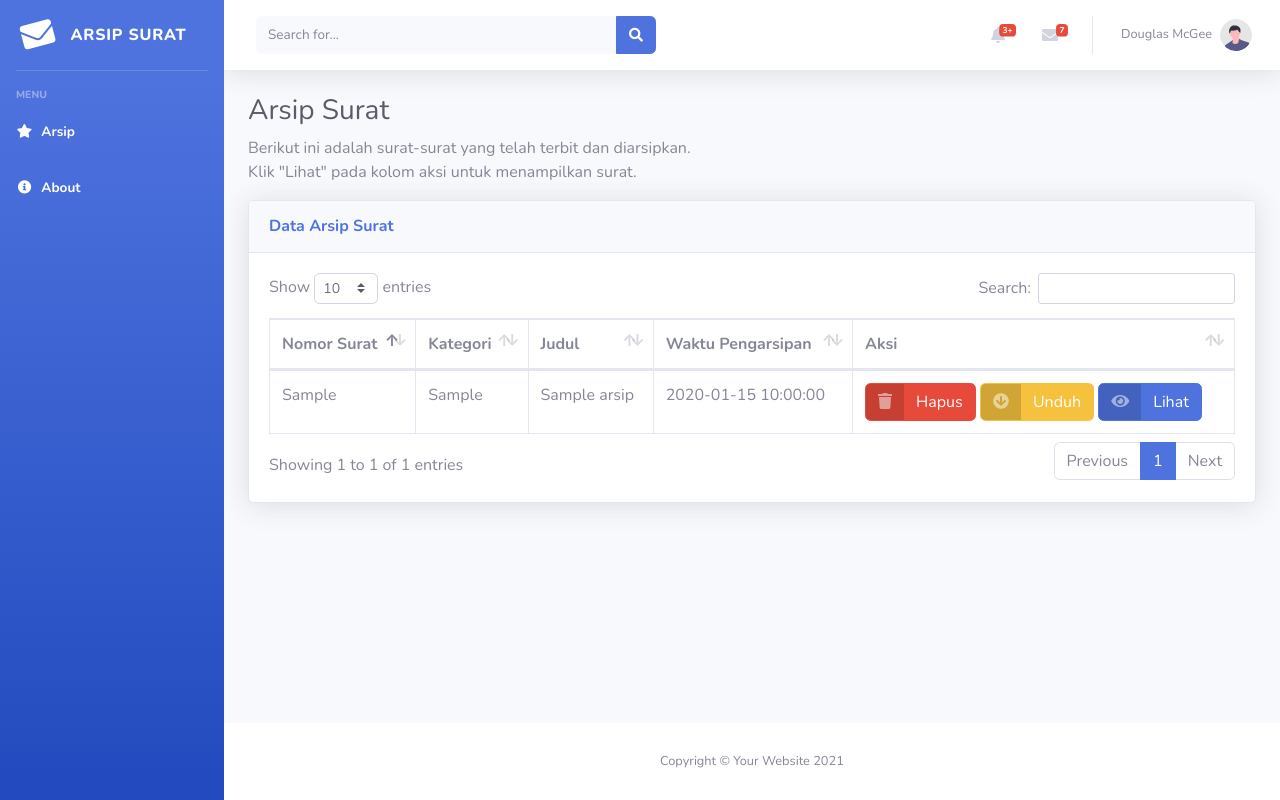
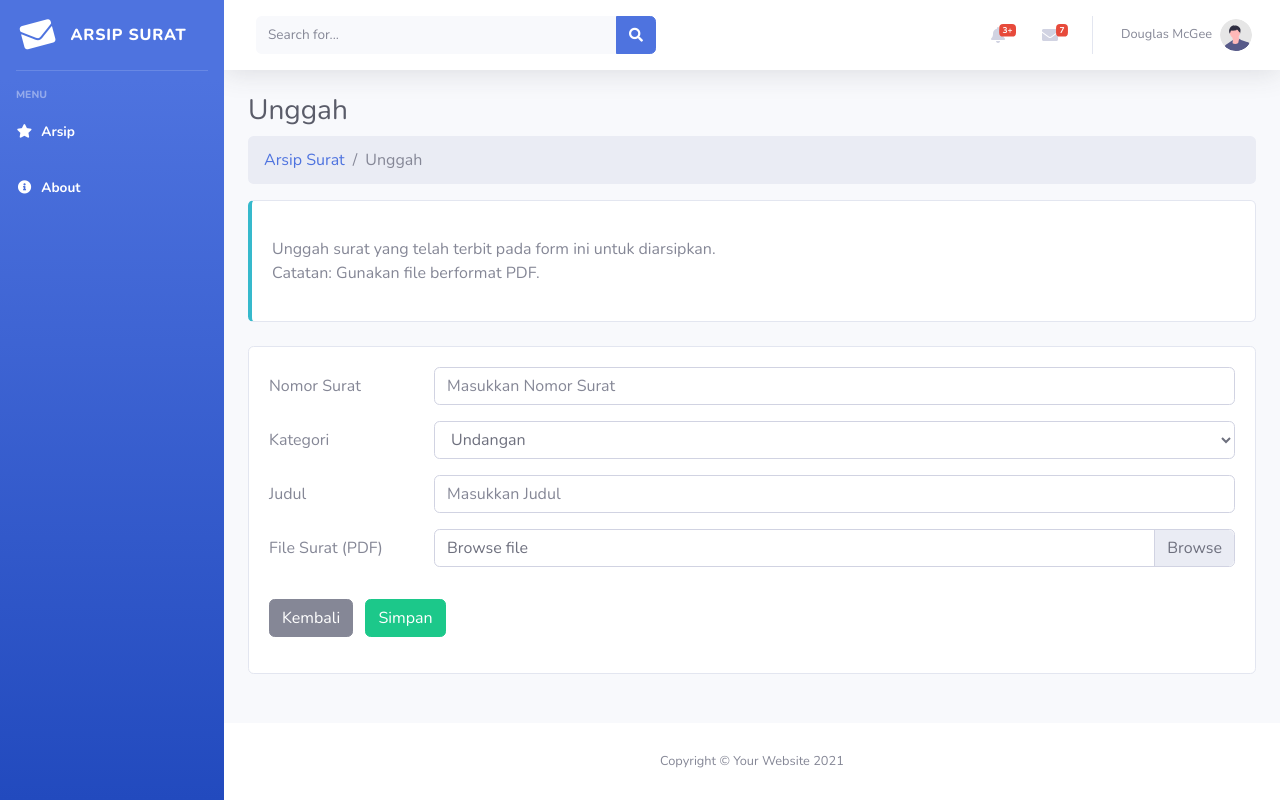
Before and after one commit to tsaniarisqi/arsip-surat, a PHP site: page /index.php?arsip-forms in a window 1280 px wide. Run offline with PHP 8.4, Linux system fonts and the light colour scheme; tables that the repository leaves empty hold one stand-in row (values such as "Sample post"); data that the repository does not hold is empty.

Commit message:
fitur add data arsip

```diff
--- /dev/null
+++ b/arsip-forms.php
@@ -0,0 +1,69 @@
+<!-- Page Heading -->
+<h1 class="h3 mb-2 text-gray-800">Unggah</h1>
+<nav aria-label="breadcrumb">
+	<ol class="breadcrumb">
+		<li class="breadcrumb-item">
+			<a href="index.php">Arsip Surat</a>
+		</li>
+		<li class="breadcrumb-item active" aria-current="page" href="arsip-forms.php">Unggah</li>
+	</ol>
+</nav>
+<div class="card mb-4 py-3 border-left-info">
+	<div class="card-body">
+		<p class="mb-0">Unggah surat yang telah terbit pada form ini untuk diarsipkan.</p>
+		<p class="mb-0">Catatan: Gunakan file berformat PDF.</p>
+	</div>
+</div>
+
+<div class="card mb-4">
+	<div class="card-body">
+		<form method="POST" action="add-arsip.php">
+			<div class="form-group row">
+				<label for="no_surat" class="col-sm-2 col-form-label">Nomor Surat</label>
+				<div class="col-sm-10">
+					<input type="text" class="form-control" name="no_surat" placeholder="Masukkan Nomor Surat" required>
+				</div>
+			</div>
+			<div class="form-group row">
+				<label for="kategori" class="col-sm-2 col-form-label">Kategori</label>
+				<div class="col-sm-10">
+					<select class="form-control" name="kategori">
+						<option value="Undangan">Undangan</option>
+						<option value="Pengumuman">Pengumuman</option>
+						<option value="Nota Dinas">Nota Dinas</option>
+						<option value="Pemberitahuan">Pemberitahuan</option>
+					</select>
+				</div>
+			</div>
+			<div class="form-group row">
+				<label for="judul" class="col-sm-2 col-form-label">Judul</label>
+				<div class="col-sm-10">
+					<input type="text" class="form-control" name="judul" placeholder="Masukkan Judul" required>
+				</div>
+			</div>
+			<div class="form-group row">
+				<label for="file" class="col-sm-2 col-form-label">File Surat (PDF)</label>
+				<div class="col-sm-10">
+					<div class="input-group mb-3">
+						<div class="custom-file">
+							<input type="file" class="custom-file-input" id="inputGroupFile02">
+							<label class="custom-file-label" for="inputGroupFile02">Browse file</label>
+						</div>
+					</div>
+				</div>
+			</div>
+			<ul class="list-inline">
+				<li class="list-inline-item mb-0">
+					<a href="index.php?arsip">
+						<button type="button" class="btn btn-secondary">Kembali</button>
+					</a>
+				</li>
+				<li class="list-inline-item mb-0">
+					<a href="index.php?arsip">
+						<button type="submit" value="Simpan" name="simpan" class="btn btn-success">Simpan</button>
+					</a>
+				</li>
+			</ul>
+		</form>
+	</div>
+</div>
--- a/arsip.php
+++ b/arsip.php
@@ -62,5 +62,11 @@
 				</tbody>
 			</table>
 		</div>
+		<a href="index.php?arsip-forms" class="btn btn-light btn-icon-split">
+			<span class="icon text-white-50">
+				<i class="fas fa-plus"></i>
+			</span>
+			<span class="text">Arsipkan Surat</span>
+		</a>
 	</div>
 </div>
--- a/index.php
+++ b/index.php
@@ -32,6 +32,8 @@
                             include("arsip.php");
                         } else if (isset($_REQUEST['about'])) {
                             include("about.php");
+                        } else if (isset($_REQUEST['arsip-forms'])) {
+                            include("arsip-forms.php");
                         } else (include "arsip.php");
                         ?>
                     </div>
```
Also changed, not shown: add-arsip.php (added, +24 -0 lines).
